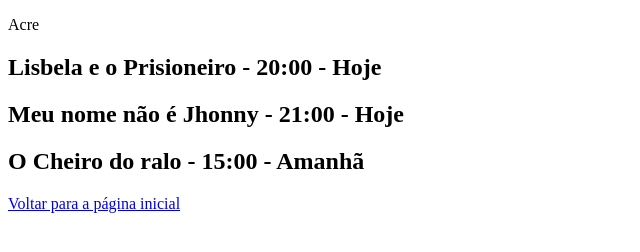
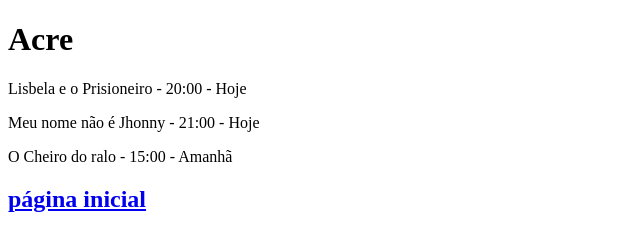
Before and after one commit to osmanmamed/Projeto-Front, a plain HTML site: page estados/ac.html in a window 1280 px wide. Shown: the whole page, without its empty margins (0-640 px from the left). Drawn offline with Linux system fonts and the light colour scheme.

Commit message:
feat: pagina ac atualizada

```diff
--- a/estados/ac.html
+++ b/estados/ac.html
@@ -1,10 +1,18 @@
 <!DOCTYPE html>
+<html lang="pt-BR">
+<head>
+    <meta charset="UTF-8">
+    <title>Cinema</title>
+</head>
 
-<p>Acre</p>
-<h2>Lisbela e o Prisioneiro - 20:00 - Hoje</h2>
-<h2>Meu nome não é Jhonny - 21:00 - Hoje</h2>
-<h2>O Cheiro do ralo - 15:00 - Amanhã</h2>
+<body>
 
+    <h1>Acre</h1>
+    <p>Lisbela e o Prisioneiro - 20:00 - Hoje</p>
+    <p>Meu nome não é Jhonny - 21:00 - Hoje</p>
+    <p>O Cheiro do ralo - 15:00 - Amanhã</p>
 
+    <h2><a href="../index.html">página inicial</a></h2>
 
-<a href="../index.html">Voltar para a página inicial</a>
+</body>
+</html>
```
Also changed, not shown: estados/ro.html (+13 -5 lines).
